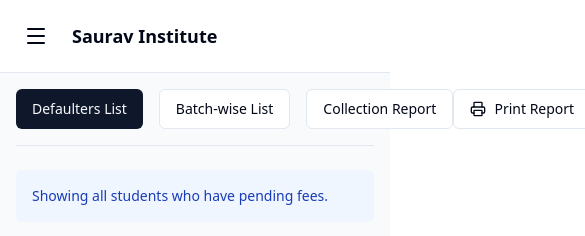
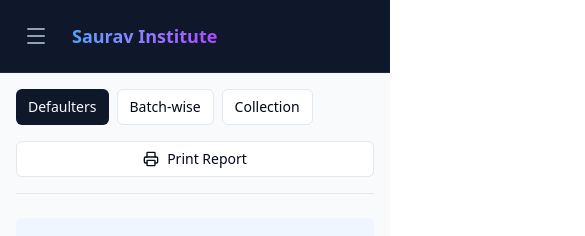
Before and after one commit to Rohan-Unbeg/saurav-fee-management, a React app in the folder frontend/: page /reports in a window 390 px wide. Shown: the top 236 px of the page, 585 px wide, since content can reach past the window. Built offline with nearby package versions, Linux system fonts and the light colour scheme; no server answers; sample sign-in values are in the browser's storage; the HTML template or start-up script is replaced by a standard one.

Commit message:
added responsiveness

```diff
--- a/frontend/src/components/Layout.tsx
+++ b/frontend/src/components/Layout.tsx
@@ -12,11 +12,13 @@ const Layout = () => {
       <Sidebar isOpen={isSidebarOpen} onClose={() => setIsSidebarOpen(false)} />
 
       {/* Mobile Header */}
-      <div className="md:hidden flex items-center p-4 bg-white border-b sticky top-0 z-30">
-        <Button variant="ghost" size="icon" onClick={() => setIsSidebarOpen(true)}>
+      <div className="md:hidden flex items-center p-4 bg-slate-900 text-white border-b border-slate-800 sticky top-0 z-30">
+        <Button variant="ghost" size="icon" onClick={() => setIsSidebarOpen(true)} className="text-slate-400 hover:text-white hover:bg-slate-800">
           <Menu className="h-6 w-6" />
         </Button>
-        <h1 className="ml-4 font-semibold text-lg">Saurav Institute</h1>
+        <h1 className="ml-4 text-lg font-bold bg-gradient-to-r from-blue-400 to-purple-500 bg-clip-text text-transparent">
+          Saurav Institute
+        </h1>
       </div>
 
       <main className="md:ml-64 p-4 md:p-8 min-h-screen transition-all duration-300">
--- a/frontend/src/pages/Dashboard.tsx
+++ b/frontend/src/pages/Dashboard.tsx
@@ -130,7 +130,7 @@ const Dashboard = () => {
   return (
     <div className="space-y-8">
       <div>
-        <h2 className="text-3xl font-bold tracking-tight">Dashboard</h2>
+        <h2 className="text-2xl md:text-3xl font-bold tracking-tight">Dashboard</h2>
         <p className="text-slate-500">Overview of your institute's performance.</p>
       </div>
 
--- a/frontend/src/pages/Expenses.tsx
+++ b/frontend/src/pages/Expenses.tsx
@@ -102,7 +102,7 @@ const Expenses = () => {
     <div className="space-y-8">
       <div className="flex justify-between items-center">
         <div>
-          <h2 className="text-3xl font-bold tracking-tight">Expense Management</h2>
+          <h2 className="text-2xl md:text-3xl font-bold tracking-tight">Expense Management</h2>
           <p className="text-slate-500">Track and manage your institute's expenses.</p>
         </div>
         <Button onClick={() => setIsModalOpen(true)} className="bg-red-600 hover:bg-red-700">
--- a/frontend/src/pages/FeeCollection.tsx
+++ b/frontend/src/pages/FeeCollection.tsx
@@ -159,17 +159,18 @@ const FeeCollection = () => {
     <div className="space-y-6">
       <Card>
         <CardHeader>
-          <CardTitle>Fee Collection</CardTitle>
+          <CardTitle className="text-xl md:text-2xl">Fee Collection</CardTitle>
         </CardHeader>
         <CardContent>
-          <div className="flex gap-4">
+          <div className="flex flex-col md:flex-row gap-4">
             <Input
               placeholder="Search by Name or Mobile..."
               value={searchQuery}
               onChange={(e) => setSearchQuery(e.target.value)}
               onKeyDown={(e) => e.key === 'Enter' && handleSearch(1)}
+              className="w-full"
             />
-            <Button onClick={() => handleSearch(1)}>
+            <Button onClick={() => handleSearch(1)} className="w-full md:w-auto">
               <Search className="mr-2 h-4 w-4" /> Search
             </Button>
           </div>
--- a/frontend/src/pages/Reports.tsx
+++ b/frontend/src/pages/Reports.tsx
@@ -131,28 +131,31 @@ const Reports = () => {
 
   return (
     <div className="space-y-6">
-      <div className="flex justify-between items-center border-b border-slate-200 pb-4">
-        <div className="flex space-x-4">
+      <div className="flex flex-col md:flex-row justify-between items-start md:items-center border-b border-slate-200 pb-4 gap-4">
+        <div className="flex flex-wrap gap-2 md:space-x-4">
           <Button
             variant={activeTab === 'defaulters' ? 'default' : 'outline'}
             onClick={() => { setActiveTab('defaulters'); setPage(1); }}
+            size="sm"
           >
-            Defaulters List
+            Defaulters
           </Button>
           <Button
             variant={activeTab === 'batch' ? 'default' : 'outline'}
             onClick={() => { setActiveTab('batch'); setPage(1); }}
+            size="sm"
           >
-            Batch-wise List
+            Batch-wise
           </Button>
           <Button
             variant={activeTab === 'collection' ? 'default' : 'outline'}
             onClick={() => { setActiveTab('collection'); setPage(1); }}
+            size="sm"
           >
-            Collection Report
+            Collection
           </Button>
         </div>
-        <Button onClick={() => handlePrint()} variant="outline">
+        <Button onClick={() => handlePrint()} variant="outline" size="sm" className="w-full md:w-auto">
           <Printer className="mr-2 h-4 w-4" /> Print Report
         </Button>
       </div>
@@ -164,24 +167,26 @@ const Reports = () => {
       </div>
 
       {activeTab === 'collection' && (
-        <div className="flex gap-4 items-end">
-          <div>
+        <div className="flex flex-col md:flex-row gap-4 items-end">
+          <div className="w-full md:w-auto">
             <label className="text-sm font-medium text-slate-700">Start Date</label>
             <Input
               type="date"
               value={startDate}
               onChange={(e) => setStartDate(e.target.value)}
+              className="w-full"
             />
           </div>
-          <div>
+          <div className="w-full md:w-auto">
             <label className="text-sm font-medium text-slate-700">End Date</label>
             <Input
               type="date"
               value={endDate}
               onChange={(e) => setEndDate(e.target.value)}
+              className="w-full"
             />
           </div>
-          <Button onClick={() => fetchTransactions(1)}>Apply Filter</Button>
+          <Button onClick={() => fetchTransactions(1)} className="w-full md:w-auto">Apply Filter</Button>
         </div>
       )}
 
--- a/frontend/src/pages/Settings.tsx
+++ b/frontend/src/pages/Settings.tsx
@@ -115,7 +115,7 @@ const Settings = () => {
     <div className="space-y-6">
       <div className="flex justify-between items-center">
         <div>
-          <h2 className="text-3xl font-bold tracking-tight">Settings</h2>
+          <h2 className="text-2xl md:text-3xl font-bold tracking-tight">Settings</h2>
           <p className="text-slate-500">Manage courses, users, and system configurations.</p>
         </div>
       </div>
@@ -275,7 +275,7 @@ const BackupRestoreSection = () => {
         <CardTitle>Data Backup & Restore</CardTitle>
       </CardHeader>
       <CardContent className="space-y-6">
-        <div className="flex gap-4 items-center">
+        <div className="flex flex-col md:flex-row gap-4 items-center">
           <Button onClick={async () => {
             try {
               const response = await axios.get(`${API_URL}/api/backup/export`);
@@ -291,11 +291,11 @@ const BackupRestoreSection = () => {
               console.error('Export failed:', error);
               toast.error('Export failed');
             }
-          }}>
+          }} className="w-full md:w-auto">
             Download Manual Backup (JSON)
           </Button>
 
-          <div className="relative">
+          <div className="relative w-full md:w-auto">
             <input
               type="file"
               accept=".json"
@@ -319,13 +319,13 @@ const BackupRestoreSection = () => {
                 reader.readAsText(file);
               }}
             />
-            <Button variant="outline">Upload Manual Backup (JSON)</Button>
+            <Button variant="outline" className="w-full md:w-auto">Upload Manual Backup (JSON)</Button>
           </div>
         </div>
 
         <div className="border-t pt-4">
           <h4 className="text-sm font-medium mb-3">Restore from Auto-Backup (Server)</h4>
-          <div className="flex gap-4">
+          <div className="flex flex-col md:flex-row gap-4">
             <select
               className="flex h-10 w-full max-w-xs rounded-md border border-slate-200 bg-white px-3 py-2 text-sm"
               value={selectedBackup}
@@ -353,6 +353,7 @@ const BackupRestoreSection = () => {
               variant="destructive"
               onClick={handleRestore}
               disabled={!selectedBackup || isLoading}
+              className="w-full md:w-auto"
             >
               {isLoading ? 'Restoring...' : 'Restore Selected Backup'}
             </Button>
--- a/frontend/src/pages/Students.tsx
+++ b/frontend/src/pages/Students.tsx
@@ -79,7 +79,7 @@ const Students = () => {
     <div className="space-y-6">
       <div className="flex justify-between items-center">
         <div>
-          <h2 className="text-3xl font-bold tracking-tight">Students</h2>
+          <h2 className="text-2xl md:text-3xl font-bold tracking-tight">Students</h2>
           <p className="text-slate-500">Manage your student records.</p>
         </div>
         <Button onClick={() => setIsAdmissionOpen(true)}>
```
